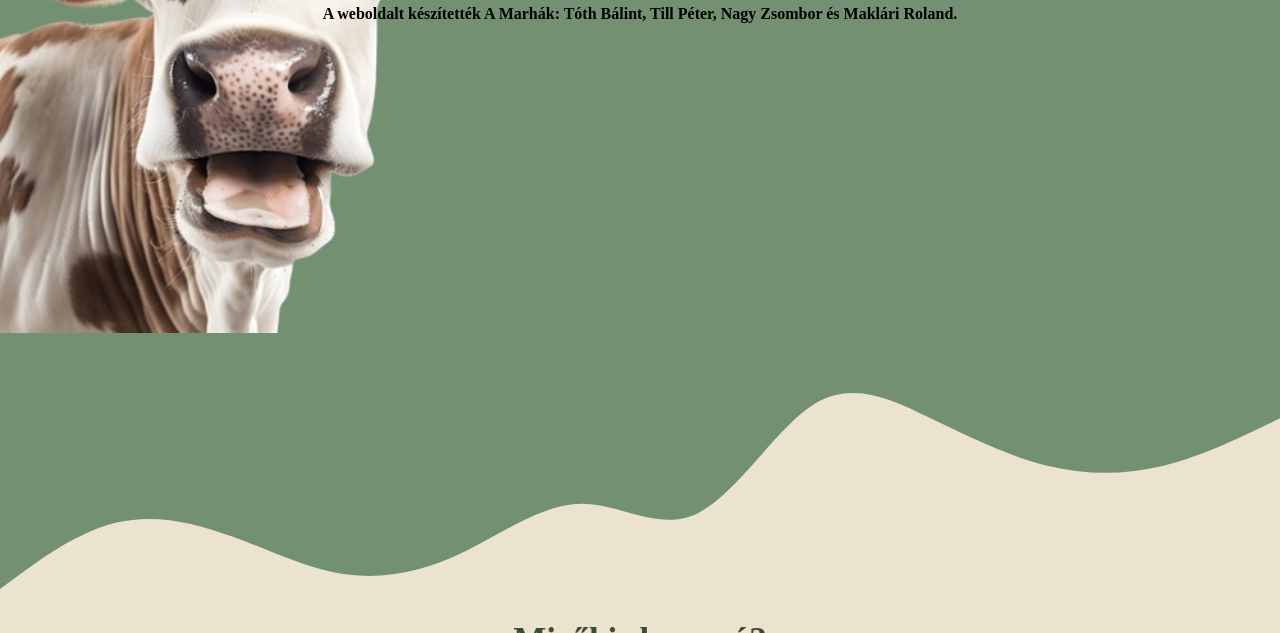
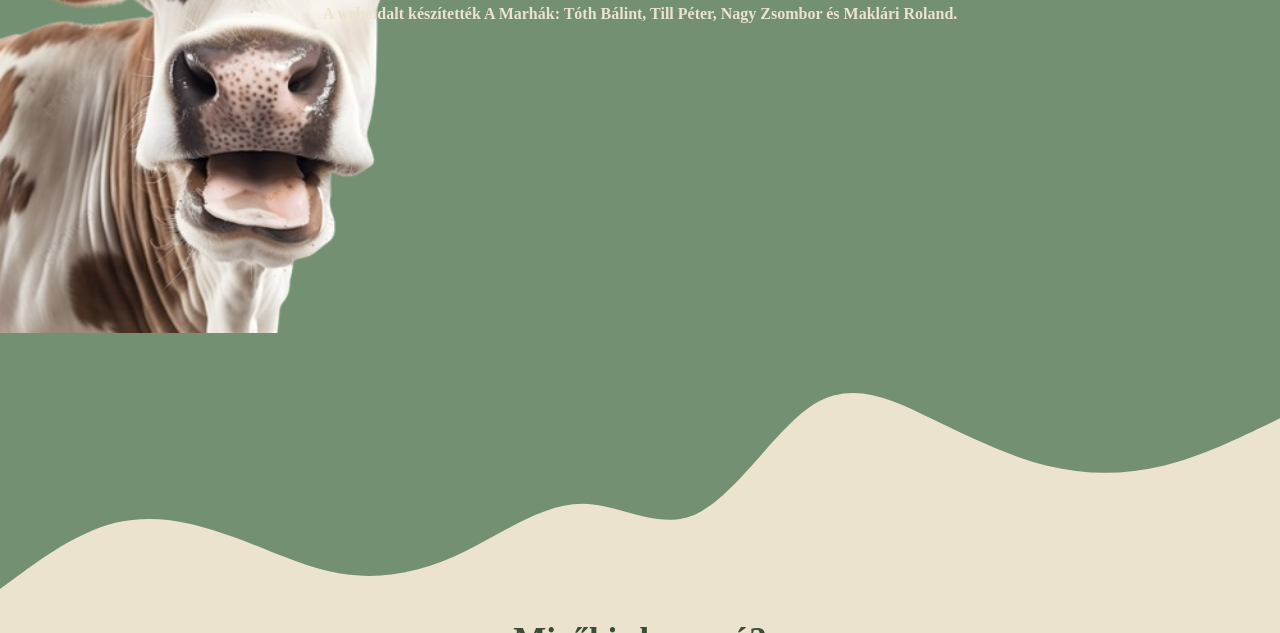
Before and after one commit to petertill/IKT-proj01, a plain HTML site: page index.html in a window 1280 px wide. Shown: the part 467-1100 px from the top of the page. Drawn offline with Linux system fonts and the light colour scheme.

Commit message:
Egy kis javítás

```diff
--- a/index.html
+++ b/index.html
@@ -3,7 +3,7 @@
 <head>
     <meta charset="UTF-8">
     <meta name="viewport" content="width=device-width, initial-scale=1.0">
-    <title>Ház körüli állatok</title>
+    <title>Haszonállatok</title>
     <link rel="stylesheet" href="./style.css">
     <meta name="author" content="A Marhák (9.A)">
 </head>
--- a/style.css
+++ b/style.css
@@ -137,6 +137,7 @@ header {
     margin: auto;
     width: 50%;
     text-align: center;
+    color: var(--bg-color);
 }
 
 main {
```
